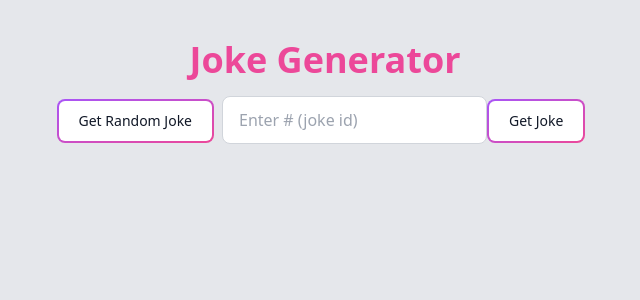
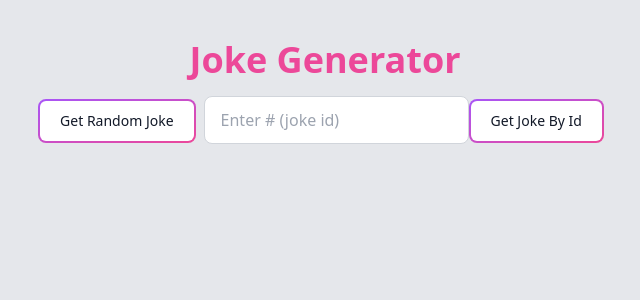
Before and after one commit to thejjwang/frontendStandAlone, a React (Vite) app in the folder vite-project/: page / in a window 1280 px wide. Shown: the top 300 px of the page, without its empty margins (315-955 px from the left). Built offline with nearby package versions, Linux system fonts and the light colour scheme.

Commit message:
get joke by id

```diff
--- a/vite-project/src/App.jsx
+++ b/vite-project/src/App.jsx
@@ -71,7 +71,7 @@ function App() {
           onClick={() => fetchJokeById(userInput)}
         >
           <span className="relative px-5 py-2.5 transition-all ease-in duration-75 bg-white dark:bg-gray-700 rounded-md group-hover:bg-opacity-0">
-            Get Joke
+            Get Joke By Id
           </span>
         </button>
       </div>
```
